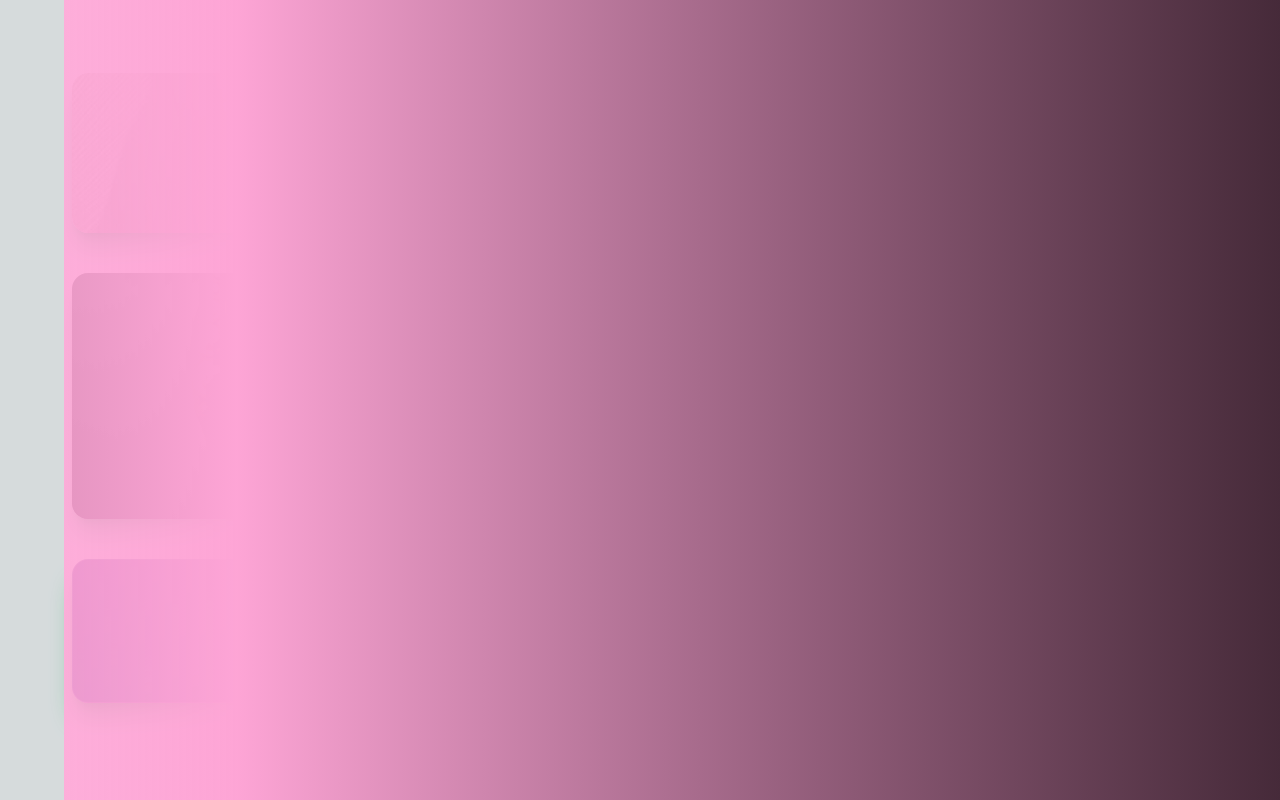
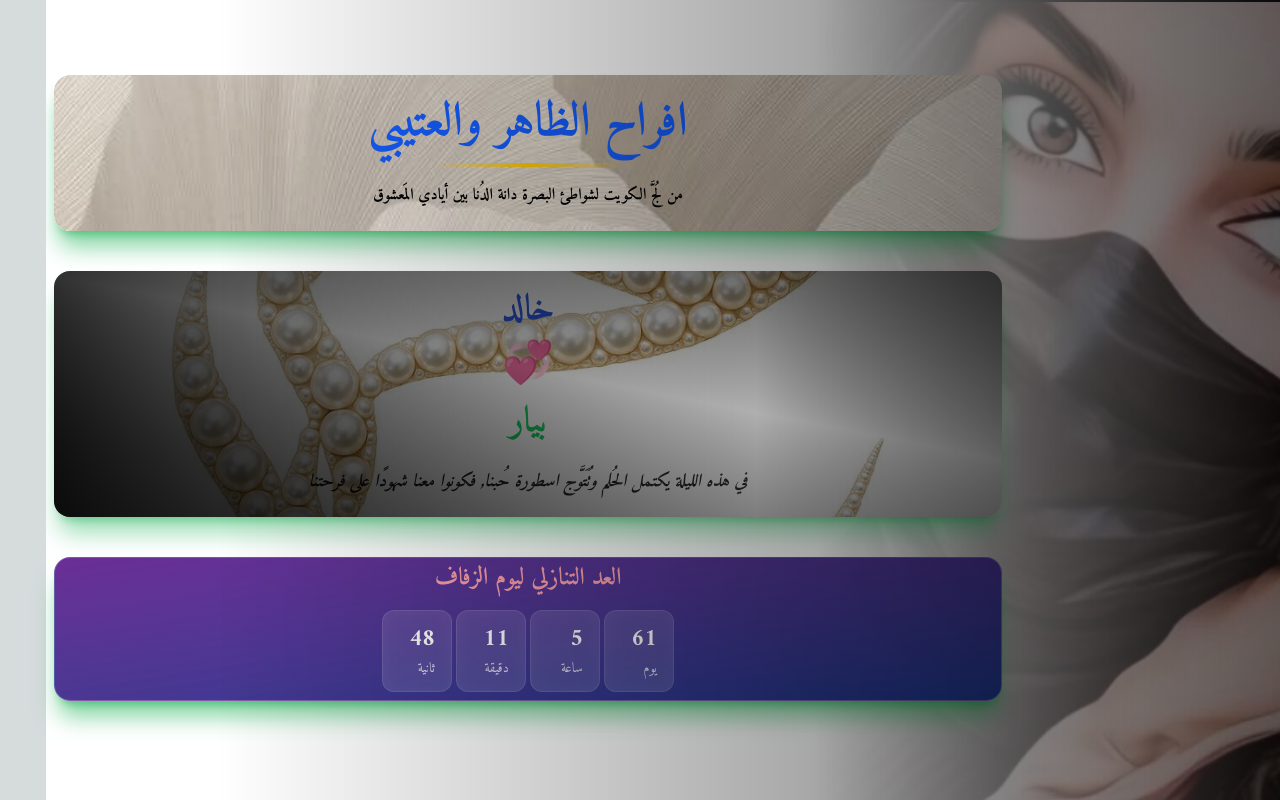
Before and after one commit to ThamerWardah/wedding1, a Next.js app: page /light in a window 1280 px wide. Built offline with nearby package versions, Linux system fonts and the light colour scheme; a web font is replaced by a local one.

Commit message:
work with llight2

```diff
--- a/app/bg/page.jsx
+++ b/app/bg/page.jsx
@@ -1,4 +1,5 @@
-
+import "@fontsource/amiri/400.css";
+import "@fontsource/amiri/700.css";
 export default function Bg(){
     return(
         <div className="flex w-screen h-screen justify-center items-center flex-wrap gap-8 ">
@@ -41,7 +42,7 @@ Here is the main text
 
   <div className=" z-0 absolute inset-0 bg-[url('/h2.jpg')] bg-cover bg-center"></div>
 
-  <div className="relative z-20 text-white">Animated Image + Gradient mix-blend-overlay</div>
+  <div className="relative z-20 ">نوع الخط الاساسي</div>
 
   <div className="absolute inset-0 bg-gradient-to-r from-blue-800 via-rose-300/20 to-green-800 animate-fog-gradient opacity-90 z-50"></div>
 
@@ -63,7 +64,7 @@ Here is the main text
 
   <div className=" z-0 absolute inset-0 bg-[url('/h2.jpg')] bg-cover bg-center"></div>
 
-  <div className="relative z-20 text-white">Animated Image + Gradient mix-blend-overlay</div>
+  <div className="relative z-20  text-black" style={{fontFamily: "Amiri, serif"}}>نوع الخط الاساسي</div>
 
 
 <div className="absolute inset-0 bg-gradient-to-tr from-black via-white/20 to-black animate-fog-gradient3  opacity-90 z-50"></div>
--- a/app/globals.css
+++ b/app/globals.css
@@ -1,4 +1,6 @@
+@import url(https://fonts.googleapis.com/earlyaccess/amiri.css);
 @import "tailwindcss";
+
 
 
 @keyframes fogGradient3 {
@@ -97,6 +99,7 @@
 }
 
 body {
+  font-family: 'Amiri', serif;
   color:black;
   background: linear-gradient(
       to bottom,
--- a/app/light/page.jsx
+++ b/app/light/page.jsx
@@ -1,10 +1,13 @@
 'use client'
-import { motion } from 'framer-motion'
-import { useCallback, useEffect, useMemo, useRef, useState } from "react"
+
+import "@fontsource/amiri/400.css";
+import "@fontsource/amiri/700.css";
+
+import { motion } from 'framer-motion';
+import { useCallback, useEffect, useMemo, useRef, useState } from "react";
 
 export default function Light(){
 
-    const data = [5,6,1,2,1,2,1,21,,21,2,4,3,2,1,2,1]
 
 
   const [isLoaded, setIsLoaded] = useState(false)
@@ -319,7 +322,7 @@ export default function Light(){
 
 
     return(
-        <div className="bg-white w-screen min-h-screen text-blue-600 text-lg  font-extrabold flex flex-col justify-center items-end p-2 gap-4"
+        <div className="bg-white w-screen min-h-screen text-blue-600   font-extrabold flex flex-col justify-center items-end p-2 gap-4"
 
       onClick={handleUserInteraction}
       onTouchStart={handleTouchStart}
@@ -327,6 +330,7 @@ export default function Light(){
       role="button"
       tabIndex={0}
       style={{
+        fontFamily: "Amiri, serif",
         WebkitTapHighlightColor: 'transparent',
         WebkitTouchCallout: 'none',
         WebkitUserSelect: 'none',
@@ -361,7 +365,7 @@ export default function Light(){
             initial={{ opacity: 0, y: -20 }}
             animate={{ opacity: 1, y: 0 }}
             transition={{ delay: 0.4 }}
-            className="relative rounded-2xl p-6 mb-6 overflow-hidden w-6/8 z-60 shadow-xl shadow-green-600/60 min-h-[100px] text-center"
+            className="relative rounded-2xl p-6 mb-6 overflow-hidden w-6/8 z-60 shadow-xl shadow-green-600/50 min-h-[100px] text-center"
           >
             <div className="absolute inset-0  rounded-2xl"
                         style={{
@@ -375,7 +379,8 @@ export default function Light(){
                 initial={{ scale: 0.9 }}
                 animate={{ scale: 1 }}
                 transition={{ duration: 0.8, type: 'spring' }}
-                className="text-4xl md:text-5xl font-bold mb-4 text-center  font-elegant"
+                className="text-xl md:text-5xl font-bold mb-4 text-center "
+                style={{        fontFamily: "Amiri, serif",}}
               >
                 {t.title}
               </motion.h1>
@@ -389,7 +394,7 @@ export default function Light(){
                 initial={{ opacity: 0 }}
                 animate={{ opacity: 1 }}
                 transition={{ delay: 1 }}
-                className="text-black font-semibold text-lg "
+                className="text-black font-semibold text-s"
               >
                 {t.quote}
               </motion.p>
@@ -409,7 +414,7 @@ export default function Light(){
             initial={{ opacity: 0 }}
             animate={{ opacity: 1 }}
             transition={{ delay: 0.6 }}
-            className="relative rounded-2xl p-5 mb-6 overflow-hidden w-6/8 z-60 shadow-xl shadow-green-600/60"
+            className="relative rounded-2xl p-5 mb-6 overflow-hidden w-6/8 z-60 shadow-xl shadow-green-600/40"
                                     style={{
               backgroundImage: `url(./h3.jpg)`,
               backgroundSize: 'cover',
@@ -470,7 +475,7 @@ export default function Light(){
             initial={{ opacity: 0, y: 20 }}
             animate={{ opacity: 1, y: 0 }}
             transition={{ delay: 0.9 }}
-            className="relative rounded-2xl text-white p-1 pb-2 mb-6 bg-gradient-to-br from-purple-900/90 to-blue-900 backdrop-blur-sm border border-white/20 w-6/8 z-60 shadow-xl shadow-green-600/60"
+            className="relative rounded-2xl text-white p-1 pb-2 mb-6 bg-gradient-to-br from-purple-900/90 to-blue-900 backdrop-blur-sm border border-white/20 w-6/8 z-60 shadow-xl shadow-green-600/50"
           >
             <h2 className="text-xl text-center md:text-2xl font-semibold text-rose-300 mb-4">
               {t.countdown}
@@ -519,7 +524,7 @@ export default function Light(){
 
 
 
-            <div className="fixed inset-0 bg-gradient-to-l from-black via-pink-300  to-transparent animate-fog-gradient3   z-100"> </div>
+            <div className="fixed inset-0 bg-gradient-to-l from-black via-pink-300/0  to-transparent animate-fog-gradient3   z-100"> </div>
 
 
         </div>
--- a/package.json
+++ b/package.json
@@ -8,6 +8,7 @@
     "start": "next start"
   },
   "dependencies": {
+    "@fontsource/amiri": "^5.2.8",
     "firebase": "^12.4.0",
     "framer-motion": "^12.23.24",
     "mongodb": "^6.20.0",
```
Also changed, not shown: 1 other file (tests, documents, lock files or other folders).
